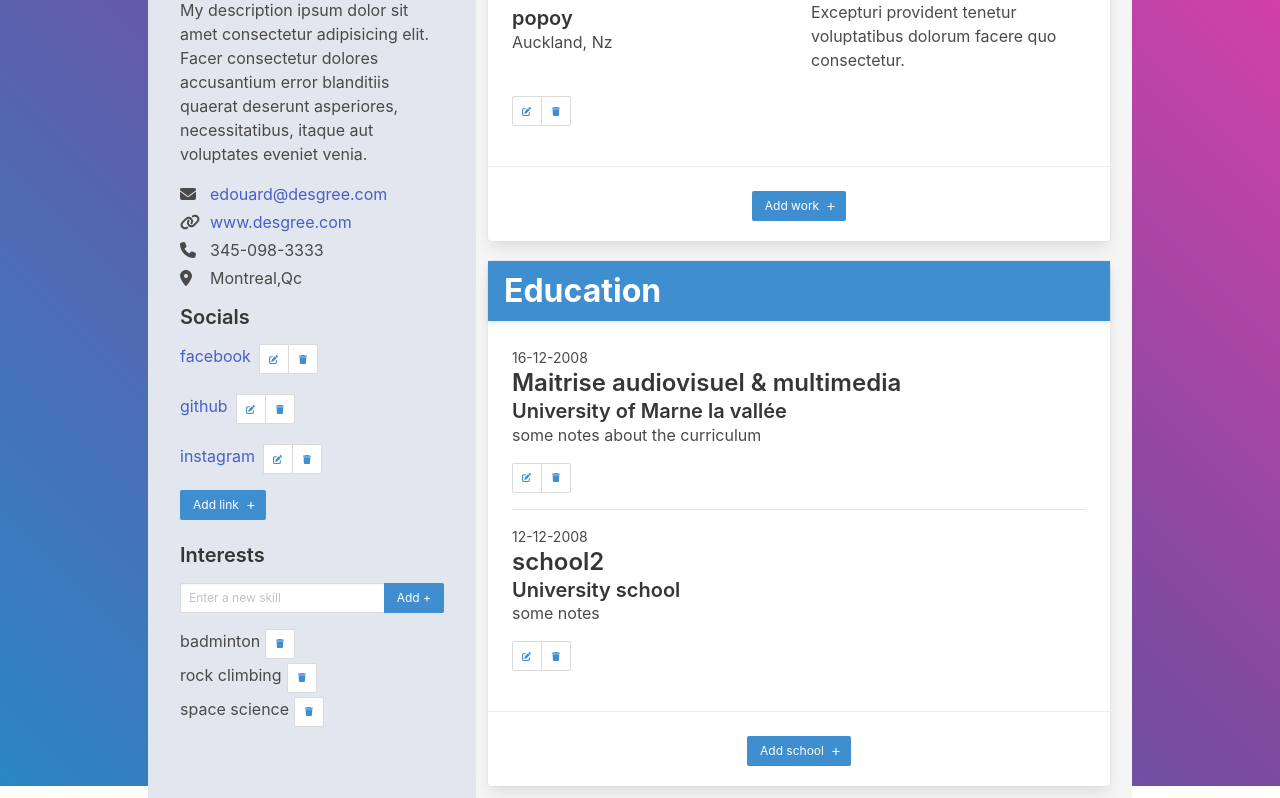
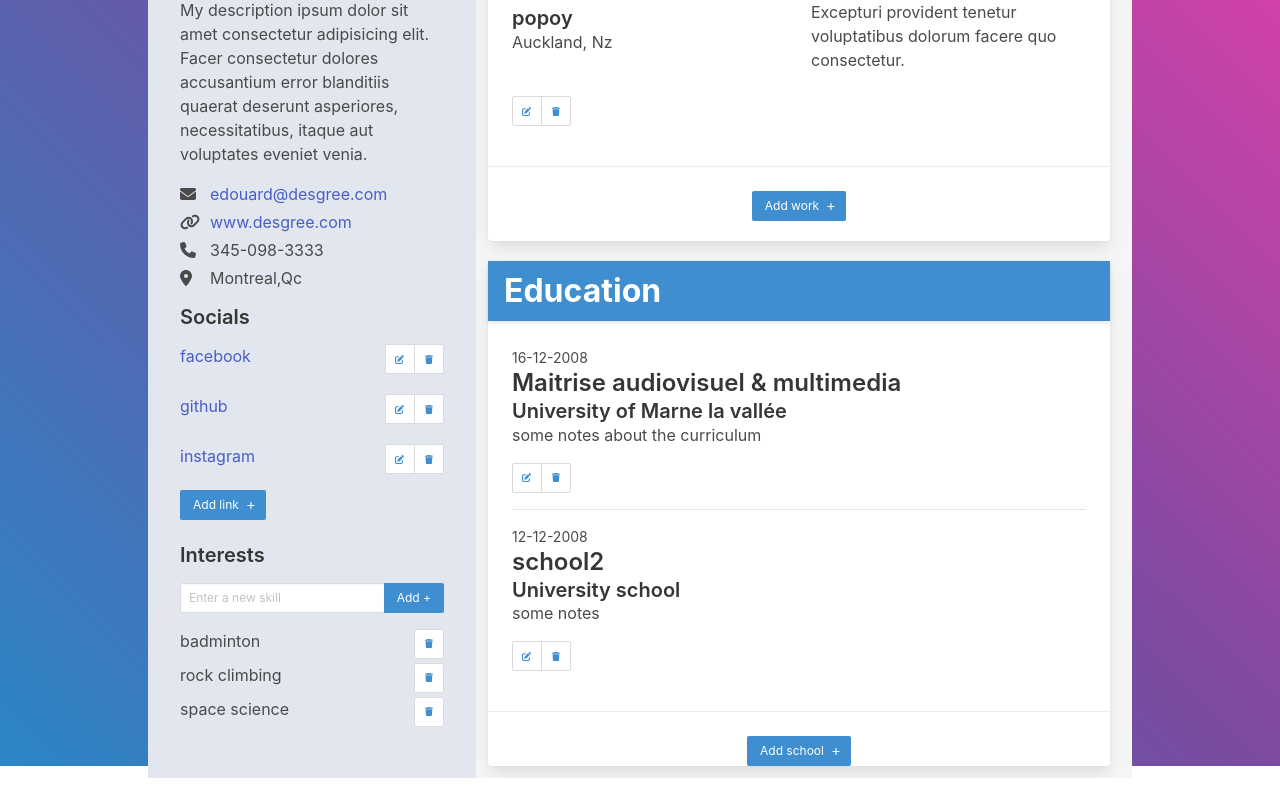
Before and after one commit to edesgree/react-cv-app, a React (Vite) app: page / in a window 1280 px wide. Shown: the part 419-1217 px from the top of the page. Built offline with nearby package versions, Linux system fonts and the light colour scheme.

Commit message:
hide form elements when preview is on

```diff
--- a/src/App.jsx
+++ b/src/App.jsx
@@ -21,7 +21,7 @@ function App() {
     JSON.parse(localStorage.getItem('cvData')) || data
   );
 
-  function handleEditButton(e) {
+  function handlePreviewButton(e) {
     e.preventDefault();
     setPreviewMode(!previewMode);
   }
@@ -48,7 +48,6 @@ function App() {
   // set current item being edited
   const handleEdit = (index) => {
     setCurrentEdit(index);
-    //console.log('currentEdit', currentEdit);
   };
 
   /**
@@ -211,13 +210,13 @@ function App() {
   };
   return (
     <div className=" container is-max-desktop">
-      <main className="app columns">
+      <main className={`${previewMode && 'preview-mode'} app columns`}>
         <aside className="column is-one-third ">
           <div className="content">
             <div className="block">
               <Button
                 name="preview"
-                action={handleEditButton}
+                action={handlePreviewButton}
                 iconSize="xs"
                 iconSymbol={previewMode ? 'fa-pen-to-square' : 'fa-eye'}
                 text={previewMode ? 'Edit' : 'Preview'}
@@ -255,15 +254,14 @@ function App() {
               social={cvData.social}
               currentEdit={currentEdit}
               setCurrent={handleEdit}
+              previewMode={previewMode}
             />
 
-            <ErrorBoundary>
-              <Interests
-                add={handleSkillAdd}
-                delete={handleSkillDelete}
-                interests={cvData.interests}
-              />
-            </ErrorBoundary>
+            <Interests
+              add={handleSkillAdd}
+              delete={handleSkillDelete}
+              interests={cvData.interests}
+            />
           </div>
         </aside>
         <div className="column experiences">
--- a/src/assets/styles.scss
+++ b/src/assets/styles.scss
@@ -54,6 +54,9 @@ main {
       }
       ul.user-socials {
         margin-bottom: 0;
+        .field.has-addons a {
+          flex: 1;
+        }
       }
     }
     .user-photo {
@@ -69,7 +72,10 @@ main {
     margin-right: 10px;
 
     .experience {
-      padding-bottom: 20px;
+      &:not(:last-of-type) {
+        padding-bottom: 20px;
+      }
+
       .experience-elements {
         display: flex;
         flex-direction: column;
@@ -119,5 +125,17 @@ h1 {
   li {
     display: flex;
     gap: 5px;
+    .item-name {
+      flex: 1;
+    }
   }
 }
+// hide all form elements on preview mode
+.preview-mode {
+  .is-hidden-preview {
+    display: none !important;
+  }
+  .action-wrap:hover .action {
+    display: none;
+  }
+}
--- a/src/components/Education.jsx
+++ b/src/components/Education.jsx
@@ -137,9 +137,9 @@ export default function Education(props) {
             <small> {item.dateGraduated}</small>
             <h3 className="title">{item.diplomaTitle}</h3>
             <h4 className="subtitle">{item.schoolName}</h4>
+            <p>{item.notes}</p>
 
-            <p>{item.notes}</p>
-            <div className="field has-addons">
+            <div className="field has-addons is-hidden-preview">
               <p className="control">
                 <Button
                   name="edit"
@@ -174,7 +174,7 @@ export default function Education(props) {
       <div className="card-content">
         <ul className="experience-elements content">{educationElements}</ul>
       </div>
-      <div className="card-footer is-justify-content-center is-flex">
+      <div className="card-footer is-justify-content-center is-flex is-hidden-preview">
         <div className="mt-5">
           <Button
             name="addSchool"
--- a/src/components/Interests.jsx
+++ b/src/components/Interests.jsx
@@ -26,8 +26,8 @@ export default function Interests(props) {
   const interestsElements = props.interests.map((interest) => {
     return (
       <li key={interest.id}>
-        {interest.name}
-
+        <span className="item-name">{interest.name}</span>
+        <div className=" is-hidden-preview">
           <Button
             name="delete"
             id={interest.id}
@@ -36,13 +36,14 @@ export default function Interests(props) {
             iconSymbol="fa-trash"
             text=""
           />
+        </div>
       </li>
     );
   });
   return (
     <div>
       <h4>Interests</h4>
-      <div className="field has-addons">
+      <div className="field has-addons is-hidden-preview">
         <div className="control">
           <input
             value={skillName}
--- a/src/components/Social.jsx
+++ b/src/components/Social.jsx
@@ -89,7 +89,8 @@ export default function Socials(props) {
               <a href={item.url} className="mr-2" target="_blank">
                 {item.name}
               </a>
-              <p className="control">
+
+              <p className="control is-hidden-preview">
                 <Button
                   name="edit"
                   id={item.id}
@@ -99,7 +100,7 @@ export default function Socials(props) {
                   text=""
                 />
               </p>
-              <p className="control">
+              <p className="control is-hidden-preview">
                 <Button
                   name="delete"
                   id={item.id}
@@ -119,7 +120,8 @@ export default function Socials(props) {
     <div className="block">
       <h4>Socials</h4>
       <ul className="user-socials">{socialsElements}</ul>
-      <div>
+
+      <div className=" is-hidden-preview">
         <Button
           name="addSchool"
           action={handleAdd}
--- a/src/components/Work.jsx
+++ b/src/components/Work.jsx
@@ -179,7 +179,7 @@ export default function Work(props) {
               </div>
             </div>
 
-            <div className="field has-addons">
+            <div className="field has-addons is-hidden-preview">
               <p className="control">
                 <Button
                   name="edit"
@@ -214,7 +214,7 @@ export default function Work(props) {
       <div className="card-content">
         <ul className="experience-elements content">{workElements}</ul>
       </div>
-      <div className="card-footer is-justify-content-center is-flex">
+      <div className="card-footer is-justify-content-center is-flex is-hidden-preview">
         <div className="mt-5">
           <Button
             name="addWork"
```
Lines whose indentation alone changed are shown as unchanged.
